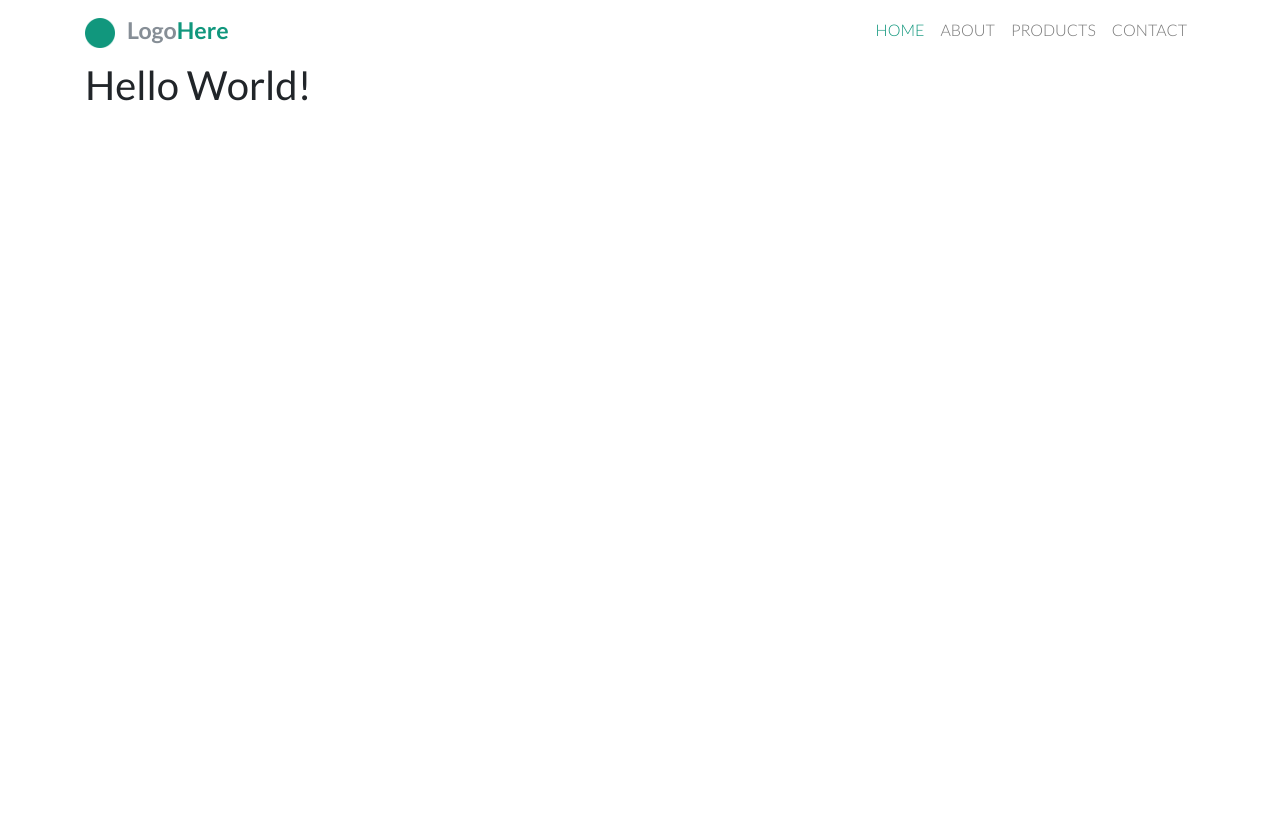
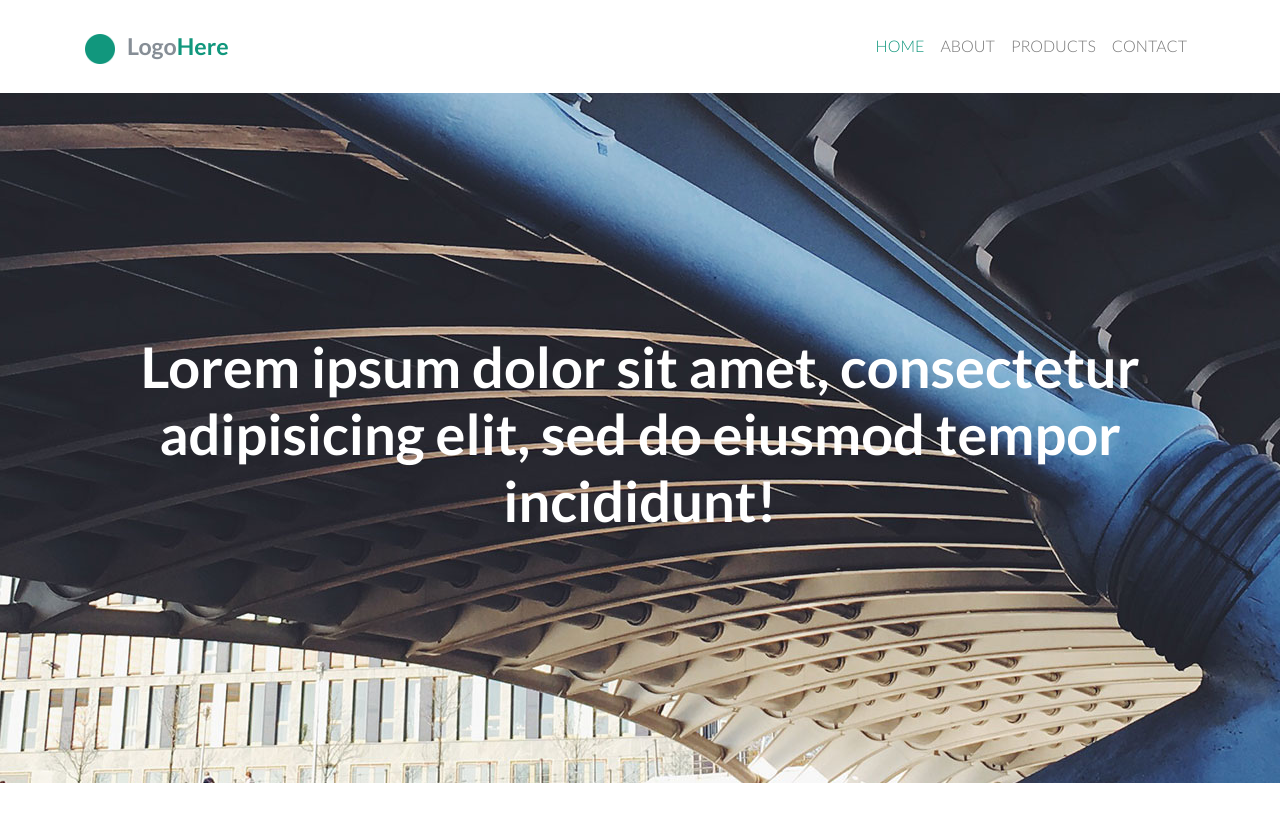
Before and after one commit to avazquez-itexico/landing-page, a website: page src/index.html in a window 1280 px wide. Drawn offline with Linux system fonts and the light colour scheme.

Commit message:
Finished the hero image. Added the image for the jumbotron.

```diff
--- a/src/index.html
+++ b/src/index.html
@@ -9,7 +9,7 @@
   <link rel="stylesheet" href="css/styles.css">
 </head>
 <body>
- <nav class="navbar navbar-expand-lg navbar-light bg-white">
+ <nav class="navbar navbar-expand-lg navbar-light bg-white py-lg-4">
    <div class="container">
      <a class="navbar-brand" href="#">
      <img src="img/logo.png" alt="Logo Image" height="30" class="d-inline-block align-bottom mr-lg-2">
@@ -37,9 +37,12 @@
     </div>
    </div>
  </nav>
-  <div class="container">
-    <h1>Hello World!</h1>
-  </div>
+
+ <div class="jumbotron jumbotron-fluid">
+   <div class="container">
+     <h1 class="display-4">Lorem ipsum dolor sit amet, consectetur adipisicing elit, sed do eiusmod tempor incididunt!</h1>
+   </div>
+ </div>
 
   <!--build:js js/main.min.js-->
   <script></script>
--- a/src/scss/styles.scss
+++ b/src/scss/styles.scss
@@ -1,5 +1,5 @@
 // Google Fonts
-@import url(https://fonts.googleapis.com/css?family=Lato:300,400,700);
+@import url(https://fonts.googleapis.com/css?family=Lato:300,400,700,900);
 
 // Color variables
 $teal:    #11977d;
@@ -26,3 +26,15 @@ $primary:         $teal;
   font-size: 1.45rem;
   font-weight: bolder;
 }
+.jumbotron.jumbotron-fluid {
+  background: url(../img/hero.jpg) no-repeat center;
+  height: 690px;
+  display: flex;
+  justify-content: center;
+  align-items: center;
+}
+.jumbotron h1 {
+  color: $white;
+  text-align: center;
+  font-weight: 700;
+}
```
Also changed, not shown: src/css/styles.css, src/img/hero.jpg (added).
